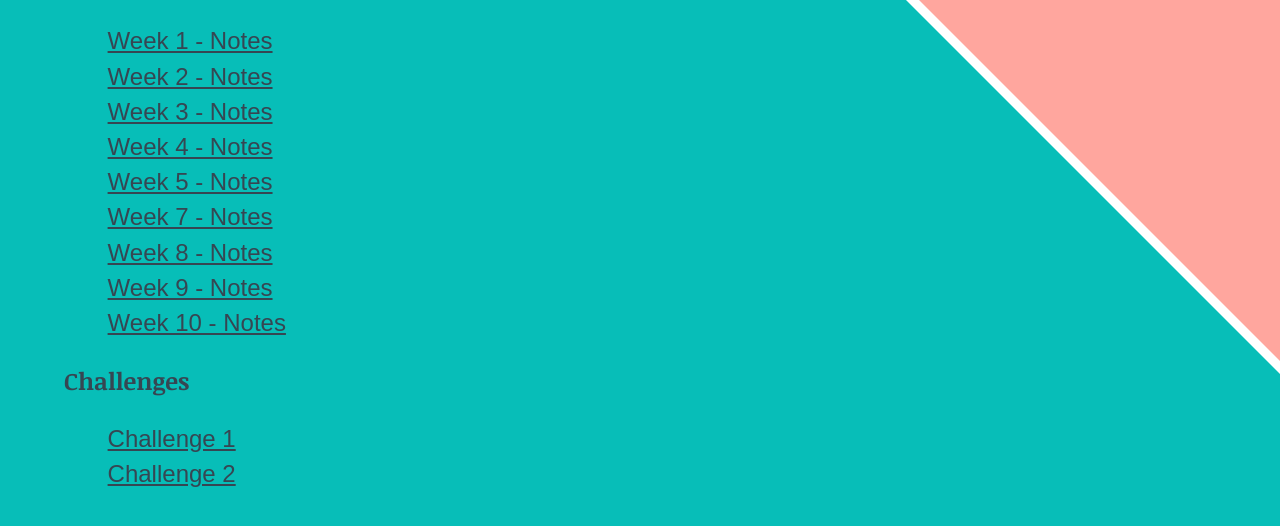
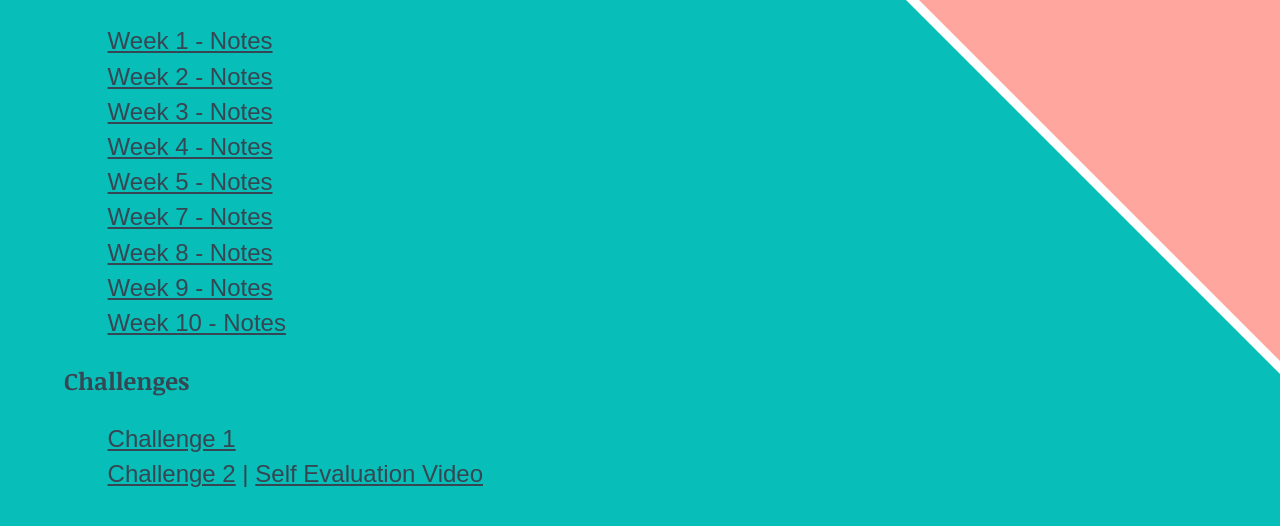
Before and after one commit to Reed-Sarah/WDD330-Portfolio, a plain HTML site: page index.html in a window 1280 px wide. Shown: the part 122-648 px from the top of the page. Drawn offline with Linux system fonts and the light colour scheme; a web font is replaced by a local one.

Commit message:
final commit

```diff
--- a/challenge2/hangmanContoller.js
+++ b/challenge2/hangmanContoller.js
@@ -23,7 +23,6 @@ this.mistakes = 0;
         let rand = Math.floor(Math.random() * scriptures.scriptures.length);
         this.summary = scriptures.scriptures[rand].summary;
         this.reference = scriptures.scriptures[rand].reference;
-        console.log(this.summary);
         for (let i = 0; i < this.summary.length; i++){
             if (this.summary[i].match(/[a-z]/i)){
                 this.board.push("_");
@@ -36,7 +35,6 @@ this.mistakes = 0;
     }
 
     checkLetter(e) {
-        console.log(e.keyCode);
         if (e.keyCode >= 65 && e.keyCode <= 90) {
     if (this.usedLetters.includes(e.key)){
         displayAlreadyUsedDialog()
--- a/challenge2/hangmanView.js
+++ b/challenge2/hangmanView.js
@@ -11,7 +11,6 @@ for (space of board){
 
 export function displayBodyPart(mistakes){
     let bodyParts = document.querySelectorAll(".bodyPart");
-    console.log(mistakes)
     bodyParts[mistakes - 1].style.display = "block";
 }
 
--- a/index.html
+++ b/index.html
@@ -14,7 +14,7 @@
   <h2>Challenges</h2>
   <ol>
     <li><a href="challenge1/index.html">Challenge 1</a></li>
-    <li><a href="challenge2/index.html">Challenge 2</a></li>
+    <li><a href="challenge2/index.html">Challenge 2</a> | <a href='https://youtu.be/Pb9nCmpR0Ek' target="_blank">Self Evaluation Video</a></li>
   </ol>
 
 </body>
```
